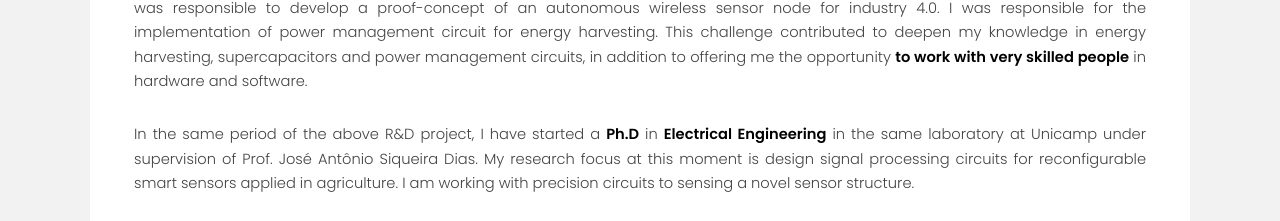
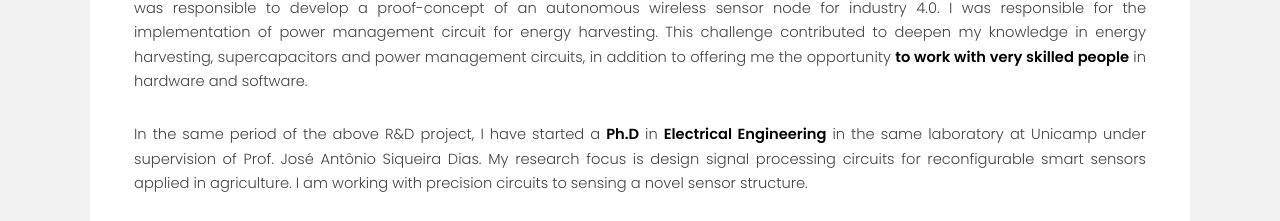
Before and after one commit to adelsonduarte/adelsonduarte.github.io, a plain HTML site: page biography.html in a window 1280 px wide. Shown: the part 820-1041 px from the top of the page. Drawn offline with Linux system fonts and the light colour scheme.

Commit message:
Add files via upload

```diff
--- a/biography.html
+++ b/biography.html
@@ -52,7 +52,7 @@
 							</p>
 							<p>After my master's, I participated in a <strong>R&D project</strong> with a local technology company Techplus, located in Campinas, Sao Paulo. The group was responsible to develop a proof-concept of an autonomous wireless sensor node for industry 4.0. I was responsible for the implementation of power management circuit for energy harvesting. This challenge contributed to deepen my knowledge in energy harvesting, supercapacitors and power management circuits, in addition to offering me the opportunity <strong>to work with very skilled people</strong> in hardware and software.
 							</p>
-							<p>In the same period of the above R&D project, I have started a <strong>Ph.D</strong> in <strong>Electrical Engineering</strong> in the same laboratory at Unicamp under supervision of Prof. José Antônio Siqueira Dias. My research focus at this moment is design signal processing circuits for reconfigurable smart sensors applied in agriculture. I am working with precision circuits to sensing a novel sensor structure.
+							<p>In the same period of the above R&D project, I have started a <strong>Ph.D</strong> in <strong>Electrical Engineering</strong> in the same laboratory at Unicamp under supervision of Prof. José Antônio Siqueira Dias. My research focus is design signal processing circuits for reconfigurable smart sensors applied in agriculture. I am working with precision circuits to sensing a novel sensor structure.
 
 							</p>
 							<p> I have taken the following graduate courses:</p>
```
